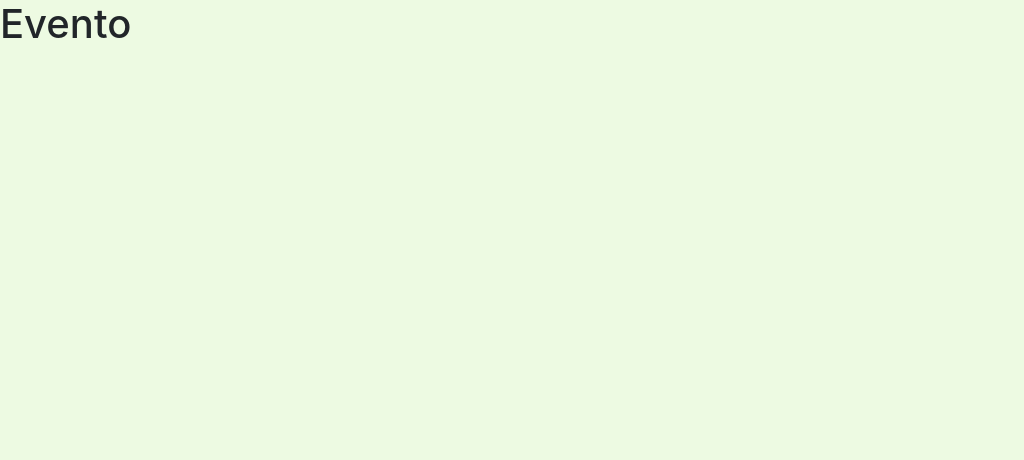
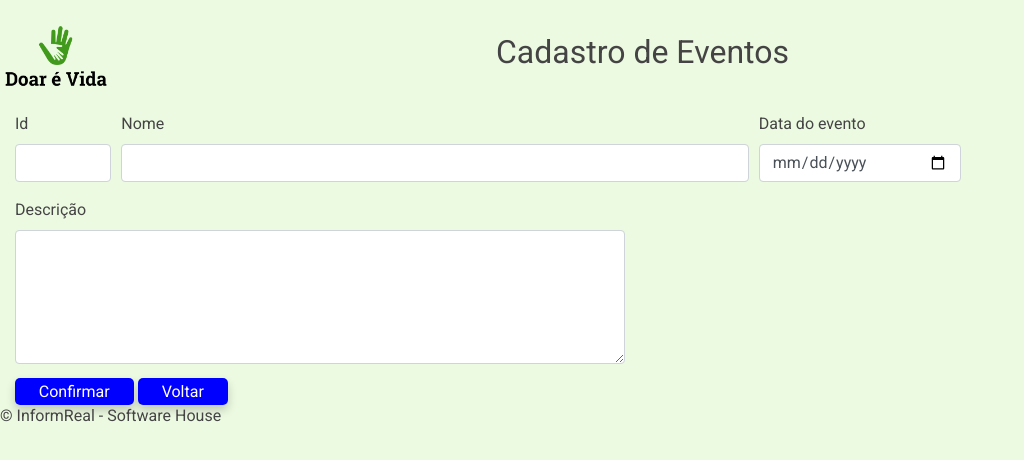
Before and after one commit to xThiagoSant/front-web-doacoes, a React (Create React App) app: page /evento in a window 1280 px wide. Shown: the top 460 px of the page, without its empty margins (0-1024 px from the left). Built offline with nearby package versions, Linux system fonts and the light colour scheme.

Commit message:
add Eventos

```diff
--- a/src/index.js
+++ b/src/index.js
@@ -2,7 +2,6 @@ import React from 'react';
 import ReactDOM from 'react-dom';
 import App from './App';
 import * as serviceWorker from './serviceWorker';
-import 'bootstrap/dist/css/bootstrap.css'
 
 ReactDOM.render(
   <React.StrictMode>
--- a/src/pages/Entidade/Entidade.css
+++ b/src/pages/Entidade/Entidade.css
@@ -1,10 +1,7 @@
 #page-entidade {
     display: flex;
-	width: 100%;
-	justify-content: space-between;
-    flex-wrap: wrap;
     flex-direction: column;
-    align-items: center;
+    margin-left: 10rem;
 }
 
 #page-entidade .container{
@@ -14,7 +11,6 @@
 #page-entidade .dado {
     padding-bottom: 10px;
     margin-left: 7px;
-
 }
 
 #page-entidade #id{
@@ -22,7 +18,11 @@
 }
 
 #page-entidade #nome{
-    width: 30.4rem;
+    width: 29.5rem;
+}
+
+#page-entidade #senha{
+    width: 8rem;
 }
 
 #page-entidade .dado  * {
--- a/src/pages/Entidade/Entidade.js
+++ b/src/pages/Entidade/Entidade.js
@@ -55,8 +55,8 @@ const Entidade = () => {
                         <textarea id="obs" cols="30" rows="10" placeholder="Observações"></textarea>
                     </div>
 
-                    <div className="linha-6 dado ">
-                        <Link className=" links botao" to="#" >
+                    <div className="linha-6 dado">
+                        <Link className=" links botao" to="#">
                             Confirmar
                         </Link>
 
--- /dev/null
+++ b/src/pages/Evento/Evento.css
@@ -0,0 +1,7 @@
+#page-evento .botoes {
+    margin-left: 0.8rem;
+}
+
+#page-evento .botoes * {
+    margin: 2px;
+}
--- a/src/pages/Evento/Evento.js
+++ b/src/pages/Evento/Evento.js
@@ -1,9 +1,48 @@
 import React from 'react'
+import {Link} from 'react-router-dom'
+import Header from '../Header/Header'
+import Footer from '../Footer/Footer'
+import './Evento.css'
 
 const Evento = () =>{
     return(
-        <div>
-            <h1>Evento</h1>
+        <div id="page-evento">
+            <Header title="Cadastro de Eventos" />
+            <form action="">
+                <div className="form-row" style={{paddingLeft: '15px'}}>
+                    <div className="from-group col-md-1">
+                        <label htmlFor="id">Id</label>
+                        <input type="text" className="form-control" id="id"/>
+                    </div>
+
+                    <div className="form-group col-md-6">
+                        <label htmlFor="nome">Nome</label>
+                        <input type="text" className="form-control" id="nome"/>
+                    </div>
+
+                    <div className="form-group col-md-2">
+                        <label htmlFor="dat">Data do evento</label>
+                        <input type="date" className="form-control" id="dat"/>
+                    </div>
+                </div>
+
+                <div className="form-group col-md-6">
+                    <label htmlFor="descricao">Descrição</label>
+                    <textarea id="descricao" className="form-control" cols="10" rows="5"></textarea>
+                </div>
+
+                <div className="botoes">
+                    <Link className=" links botao" to="#">
+                        Confirmar
+                    </Link>
+
+                    <Link className=" links botao" to="#" >
+                        Voltar
+                    </Link>
+                </div>
+            </form>
+
+            <Footer />
         </div>
     )
 }
--- a/src/pages/Listagem/Listagem.js
+++ b/src/pages/Listagem/Listagem.js
@@ -1,6 +1,7 @@
 import React from 'react'
 import Header from '../Header/Header'
 import Footer from '../Footer/Footer'
+import 'bootstrap/dist/css/bootstrap.css'
 import './Listagem.css'
 
 const Listagem = () =>{
```
